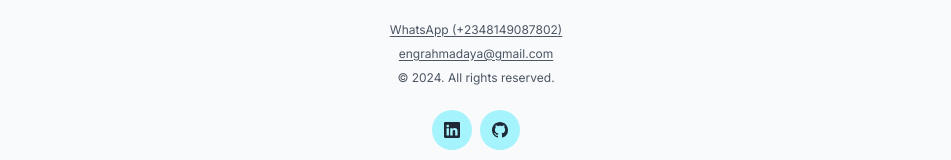
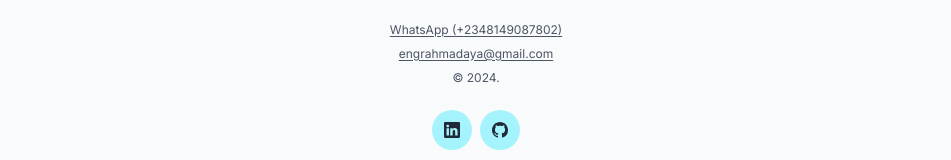
Before and after one commit to engraya/engrahmadaya-portfolio, a Next.js app: page / in a window 1280 px wide. Shown: the part 7500-7660 px from the top of the page, without its empty margins (164-1115 px from the left). Built offline with nearby package versions, Linux system fonts and the light colour scheme; no server answers.

Commit message:
updated footer

```diff
--- a/components/Footer.tsx
+++ b/components/Footer.tsx
@@ -25,7 +25,7 @@ const Footer = () => {
         </a>
       </p>
       <small className="mb-3 block text-xs">
-        &copy; {new Date().getFullYear()}. All rights reserved.
+        &copy; {new Date().getFullYear()}.
       </small>
       <div className="flex gap-2 items-center justify-center text-center flex-wrap">
         <Link href={Bio.linkedin} target="_blank" rel="noopener noreferrer" aria-label="LinkedIn" className="inline-flex mt-3 px-3 bg-cyan-200 py-3 rounded-full text-gray-800 outline-none transition hover:bg-cyan-300 focus-visible:ring-2 focus-visible:ring-emerald-400">
```
